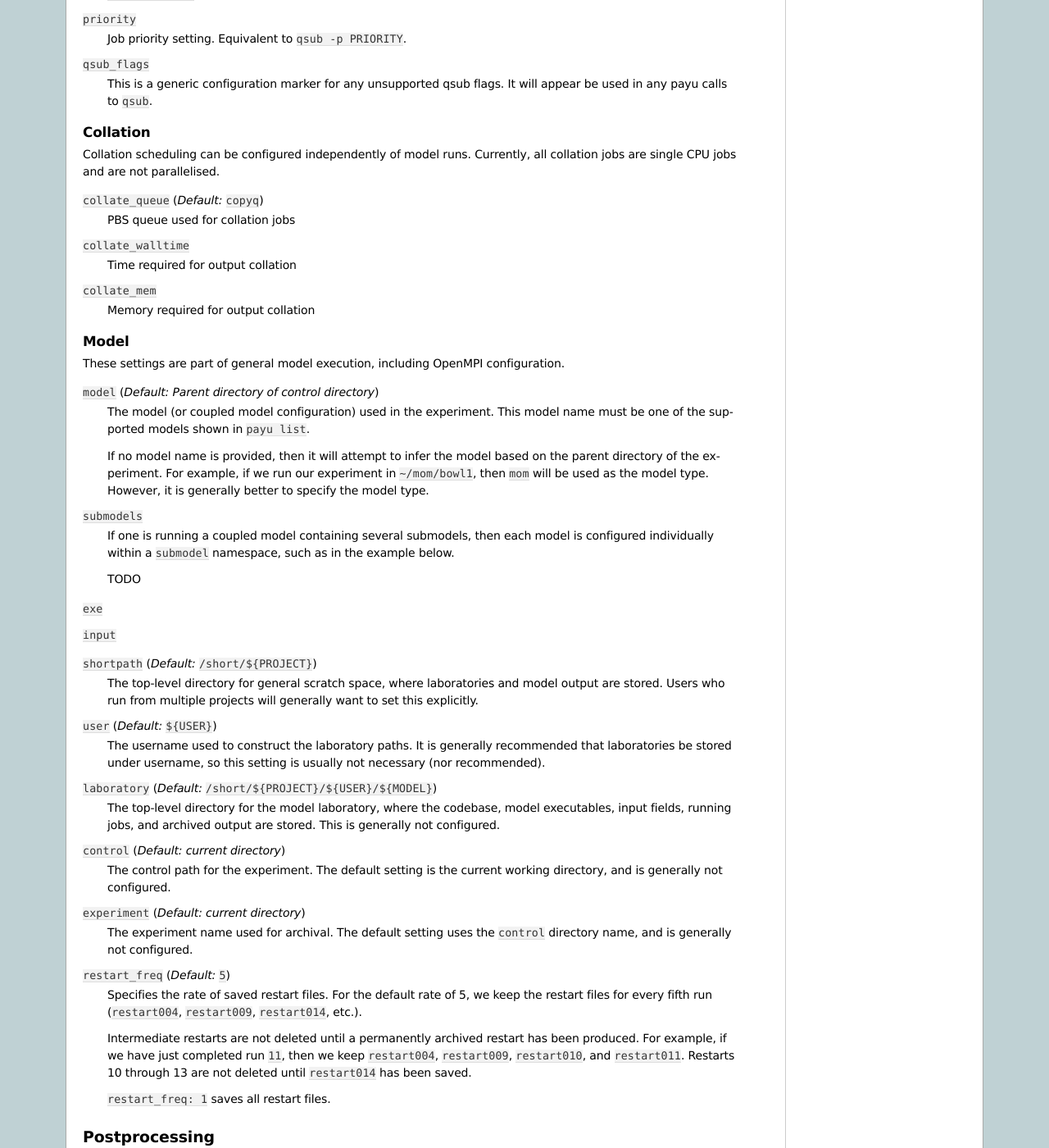
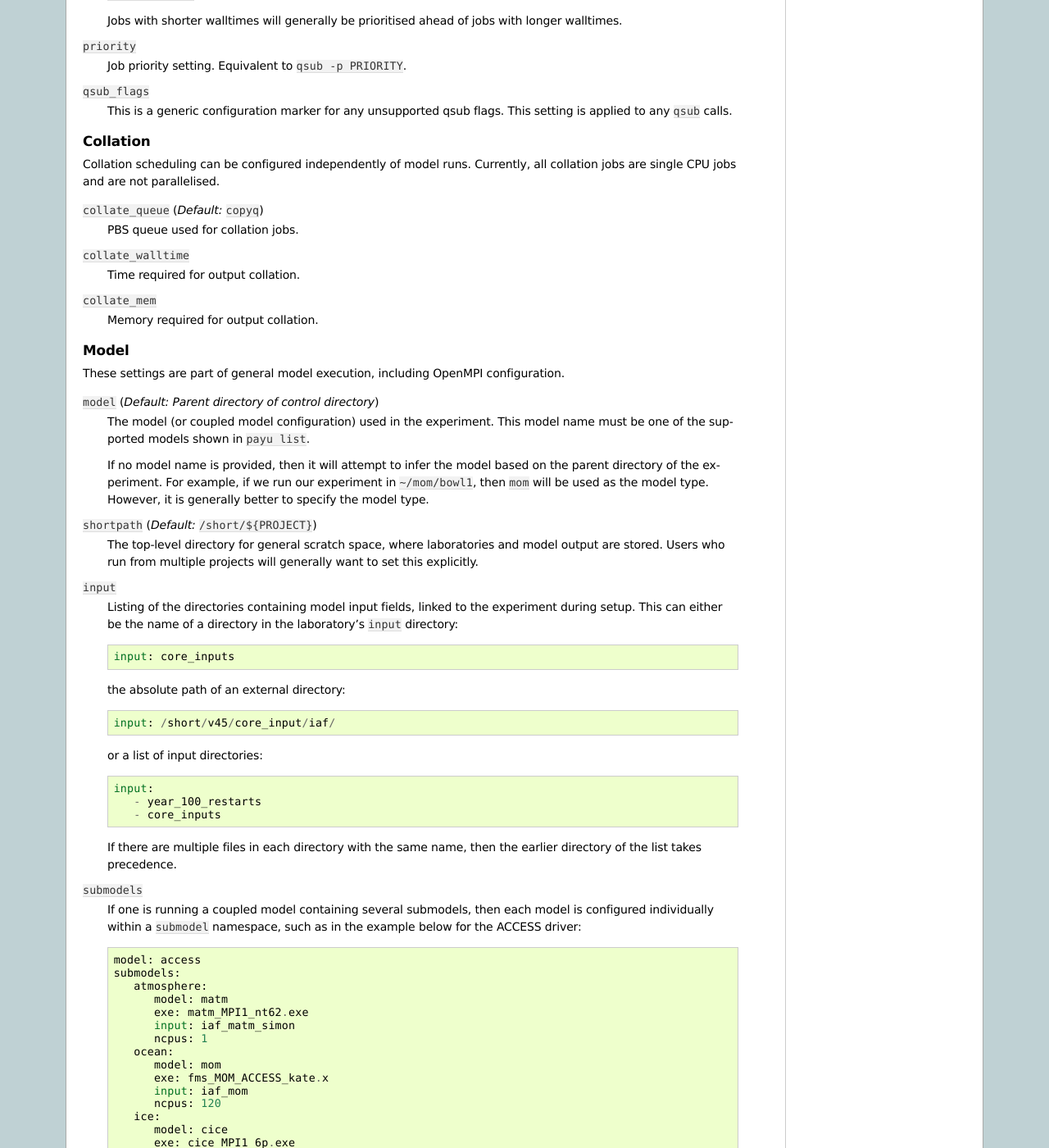
Before and after one commit to payu-org/payu, a Sphinx documentation site: the page built from docs/source/config.rst, in a window 1280 px wide and 1400 px high, scrolled down 947 px. Shown: the whole window at 82% size. Built offline with Sphinx 7.4.7, drawn with Linux system fonts in a browser that asks for light colours; some of the changed text lies outside the part shown.

Commit message:
Input and submodel added

```diff
--- a/docs/source/config.rst
+++ b/docs/source/config.rst
@@ -58,20 +58,21 @@ These settings are primarily used by the PBS scheduler.
    The default value requests (almost) all of the nodes' memory for jobs using
    multiple nodes.
 
-   In general, it is good practice to keep this number as low
-   as possible.
+   In general, it is good practice to keep this number as low as possible.
 
 ``walltime``
    The amount of time required to run an individual job, specified as
-   ``hh:mm:ss``. Equivalent to ``qsub -l walltime=TIME``. Jobs with shorter
-   walltimes will generally run before jobs with longer walltimes.
+   ``hh:mm:ss``. Equivalent to ``qsub -l walltime=TIME``.
+
+   Jobs with shorter walltimes will generally be prioritised ahead of jobs with
+   longer walltimes.
 
 ``priority``
    Job priority setting. Equivalent to ``qsub -p PRIORITY``.
 
 ``qsub_flags``
-   This is a generic configuration marker for any unsupported qsub flags. It
-   will appear be used in any payu calls to ``qsub``.
+   This is a generic configuration marker for any unsupported qsub flags. This
+   setting is applied to any ``qsub`` calls.
 
 
 Collation
@@ -81,13 +82,13 @@ Collation scheduling can be configured independently of model runs. Currently,
 all collation jobs are single CPU jobs and are not parallelised.
 
 ``collate_queue`` (*Default:* ``copyq``)
-   PBS queue used for collation jobs
+   PBS queue used for collation jobs.
 
 ``collate_walltime``
-   Time required for output collation
+   Time required for output collation.
 
 ``collate_mem``
-   Memory required for output collation
+   Memory required for output collation.
 
 
 Model
@@ -105,39 +106,57 @@ configuration.
    experiment in ``~/mom/bowl1``, then ``mom`` will be used as the model type.
    However, it is generally better to specify the model type.
 
-``submodels``
-   If one is running a coupled model containing several submodels, then each
-   model is configured individually within a ``submodel`` namespace, such as in
-   the example below.
-
-   TODO
-
-``exe``
-
-``input``
-
 ``shortpath`` (*Default:* ``/short/${PROJECT}``)
    The top-level directory for general scratch space, where laboratories and
    model output are stored. Users who run from multiple projects will generally
    want to set this explicitly.
 
-``user`` (*Default:* ``${USER}``)
-   The username used to construct the laboratory paths. It is generally
-   recommended that laboratories be stored under username, so this setting is
-   usually not necessary (nor recommended).
+``input``
+   Listing of the directories containing model input fields, linked to the
+   experiment during setup. This can either be the name of a directory in the
+   laboratory's ``input`` directory::
 
-``laboratory`` (*Default:* ``/short/${PROJECT}/${USER}/${MODEL}``)
-   The top-level directory for the model laboratory, where the codebase, model
-   executables, input fields, running jobs, and archived output are stored.
-   This is generally not configured.
+      input: core_inputs
 
-``control`` (*Default: current directory*)
-   The control path for the experiment. The default setting is the current
-   working directory, and is generally not configured.
+   the absolute path of an external directory::
 
-``experiment`` (*Default: current directory*)
-   The experiment name used for archival. The default setting uses the
-   ``control`` directory name, and is generally not configured.
+      input: /short/v45/core_input/iaf/
+
+   or a list of input directories::
+
+      input:
+         - year_100_restarts
+         - core_inputs
+
+   If there are multiple files in each directory with the same name, then the
+   earlier directory of the list takes precedence.
+
+``submodels``
+   If one is running a coupled model containing several submodels, then each
+   model is configured individually within a ``submodel`` namespace, such as in
+   the example below for the ACCESS driver::
+
+      model: access
+      submodels:
+         atmosphere:
+            model: matm
+            exe: matm_MPI1_nt62.exe
+            input: iaf_matm_simon
+            ncpus: 1
+         ocean:
+            model: mom
+            exe: fms_MOM_ACCESS_kate.x
+            input: iaf_mom
+            ncpus: 120
+         ice:
+            model: cice
+            exe: cice_MPI1_6p.exe
+            input: iaf_cice
+            ncpus: 6
+         coupler:
+            model: oasis
+            input: iaf_oasis
+            ncpus: 0
 
 ``restart_freq`` (*Default:* ``5``)
    Specifies the rate of saved restart files. For the default rate of 5, we
@@ -150,6 +169,25 @@ configuration.
    Restarts 10 through 13 are not deleted until ``restart014`` has been saved.
 
    ``restart_freq: 1`` saves all restart files.
+
+*The following model-based tags are typically not configured*
+
+``user`` (*Default:* ``${USER}``)
+   The username used to construct the laboratory paths. It is generally
+   recommended that laboratories be stored under username, so this setting is
+   usually not necessary (nor recommended).
+
+``laboratory`` (*Default:* ``/short/${PROJECT}/${USER}/${MODEL}``)
+   The top-level directory for the model laboratory, where the codebase, model
+   executables, input fields, running jobs, and archived output are stored.
+
+``control`` (*Default: current directory*)
+   The control path for the experiment. The default setting is the path of the
+   current working directory.
+
+``experiment`` (*Default: current directory*)
+   The experiment name used for archival. The default setting uses the
+   ``control`` directory name.
 
 
 Postprocessing
@@ -202,9 +240,7 @@ Miscellaneous
 ``mpirun``
    Append any unsupported ``mpirun`` arguments to the ``mpirun`` call of the
    model. This setting supports both single lines and a list of input
-   arguments. Example shown below:
-
-   .. code::
+   arguments. Example shown below::
 
       mpirun:
          - -mca mpi_preconnect_mpi 1   # Enable preconnecting
@@ -214,9 +250,7 @@ Miscellaneous
 ``ompi``
    Enable any environment variables required by ``mpirun`` during execution,
    such as ``OMPI_MCA_coll``. The following example below disables "matching
-   transport layer" and "collective algorithm" components:
-
-   .. code::
+   transport layer" and "collective algorithm" components::
 
       ompi:
          OMPI_MCA_coll: ''
```
Also changed, not shown: docs/source/index.rst (+0 -8 lines).
